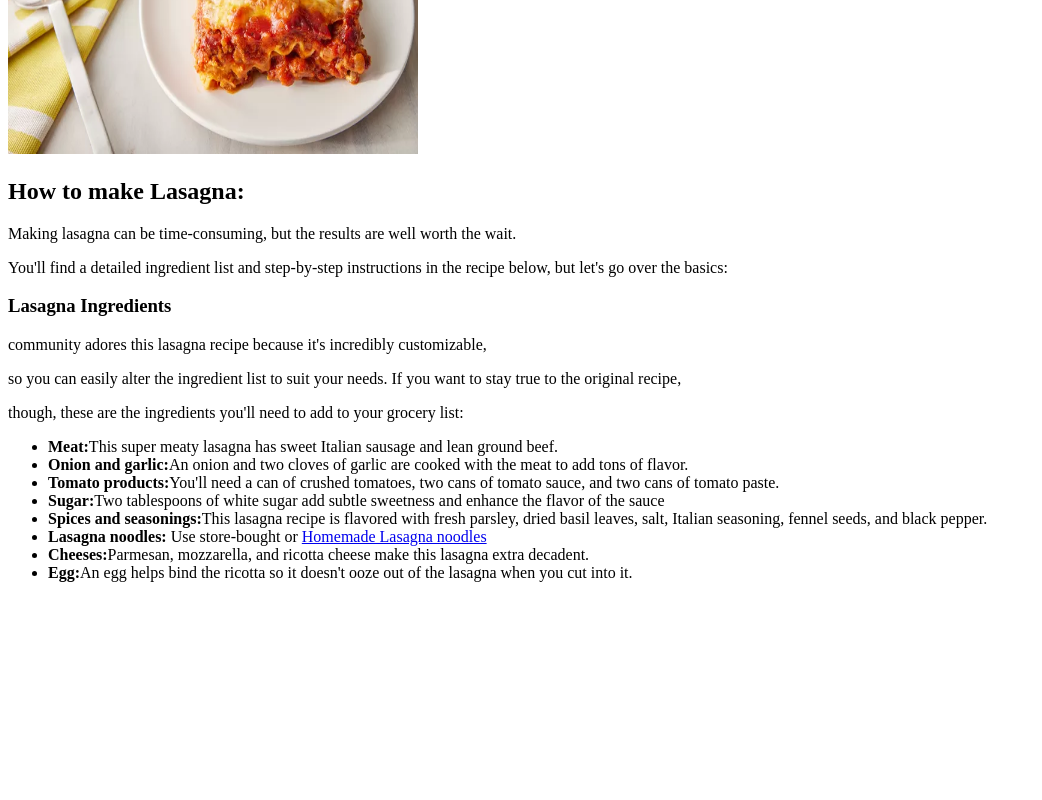
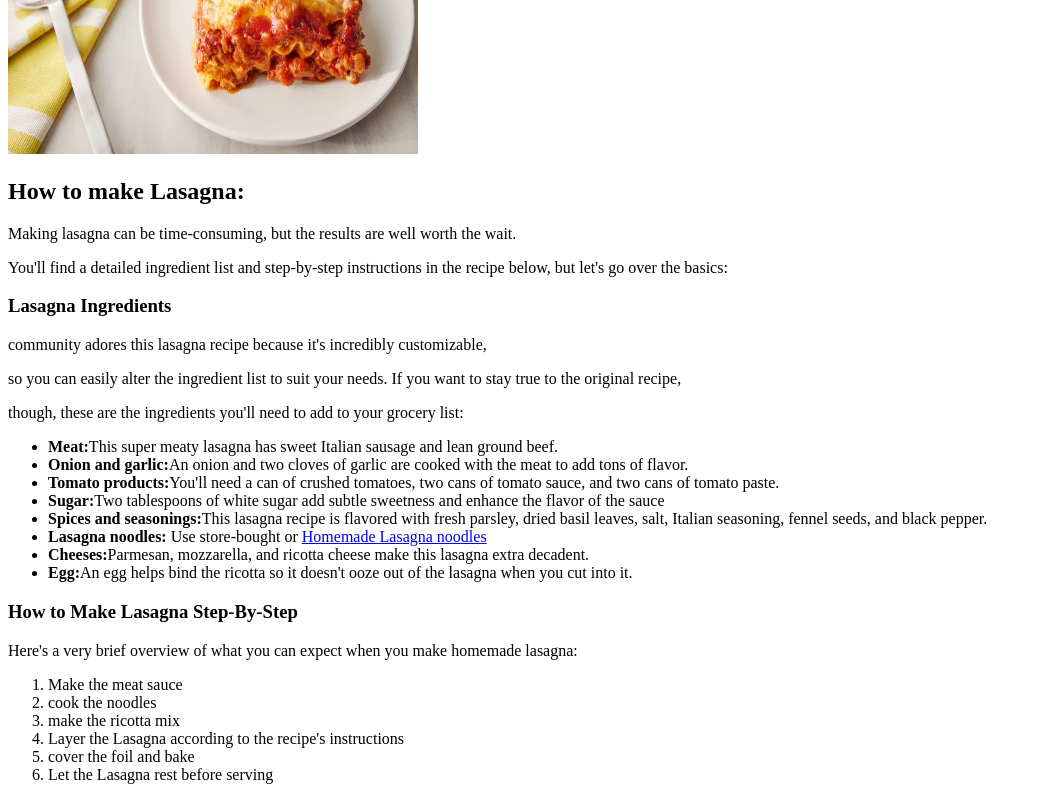
Before and after one commit to pancracks/odin-recipes, a plain HTML site: page recipes/lasagna.html in a window 1280 px wide. Shown: the part 336-1136 px from the top of the page, without its empty margins (0-1042 px from the left). Before the commit the page ends 934 px from the top, so only its background shows below. Drawn offline with Linux system fonts and the light colour scheme.

Commit message:
completed the lasagna page

```diff
--- a/recipes/lasagna.html
+++ b/recipes/lasagna.html
@@ -24,6 +24,16 @@
         <li><strong>Cheeses:</strong>Parmesan, mozzarella, and ricotta cheese make this lasagna extra decadent.</li>
         <li><strong>Egg:</strong>An egg helps bind the ricotta so it doesn't ooze out of the lasagna when you cut into it.</li>
     </ul>
+    <h3><strong>How to Make Lasagna Step-By-Step</strong></h3>
+    <p>Here's a very brief overview of what you can expect when you make homemade lasagna:</p>
+    <ol>
+        <li>Make the meat sauce</li>
+        <li>cook the noodles</li>
+        <li>make the ricotta mix</li>
+        <li>Layer the Lasagna according to the recipe's instructions</li>
+        <li>cover the foil and bake</li>
+        <li>Let the Lasagna rest before serving</li>
+    </ol>
 
 </body>
 </html>
```
